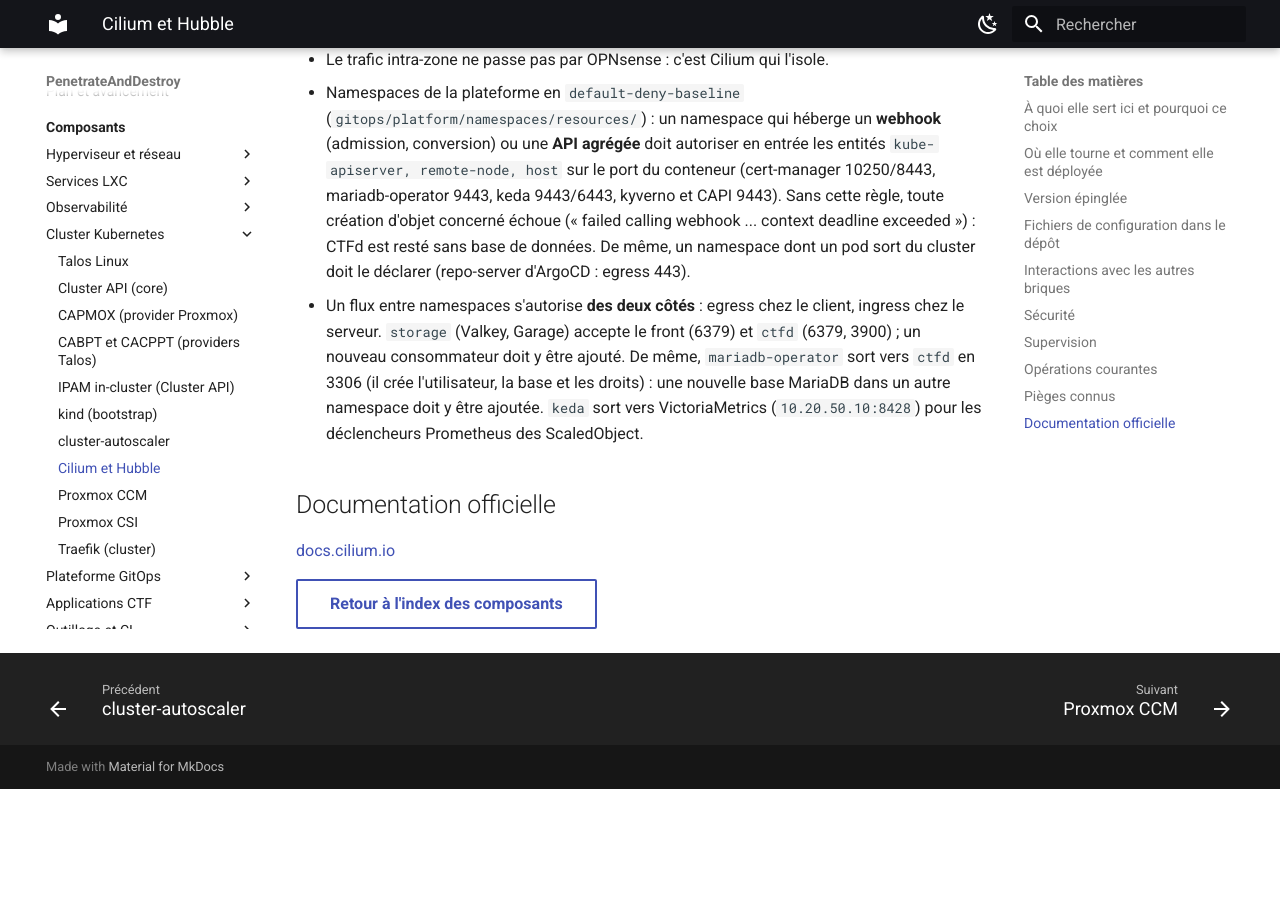
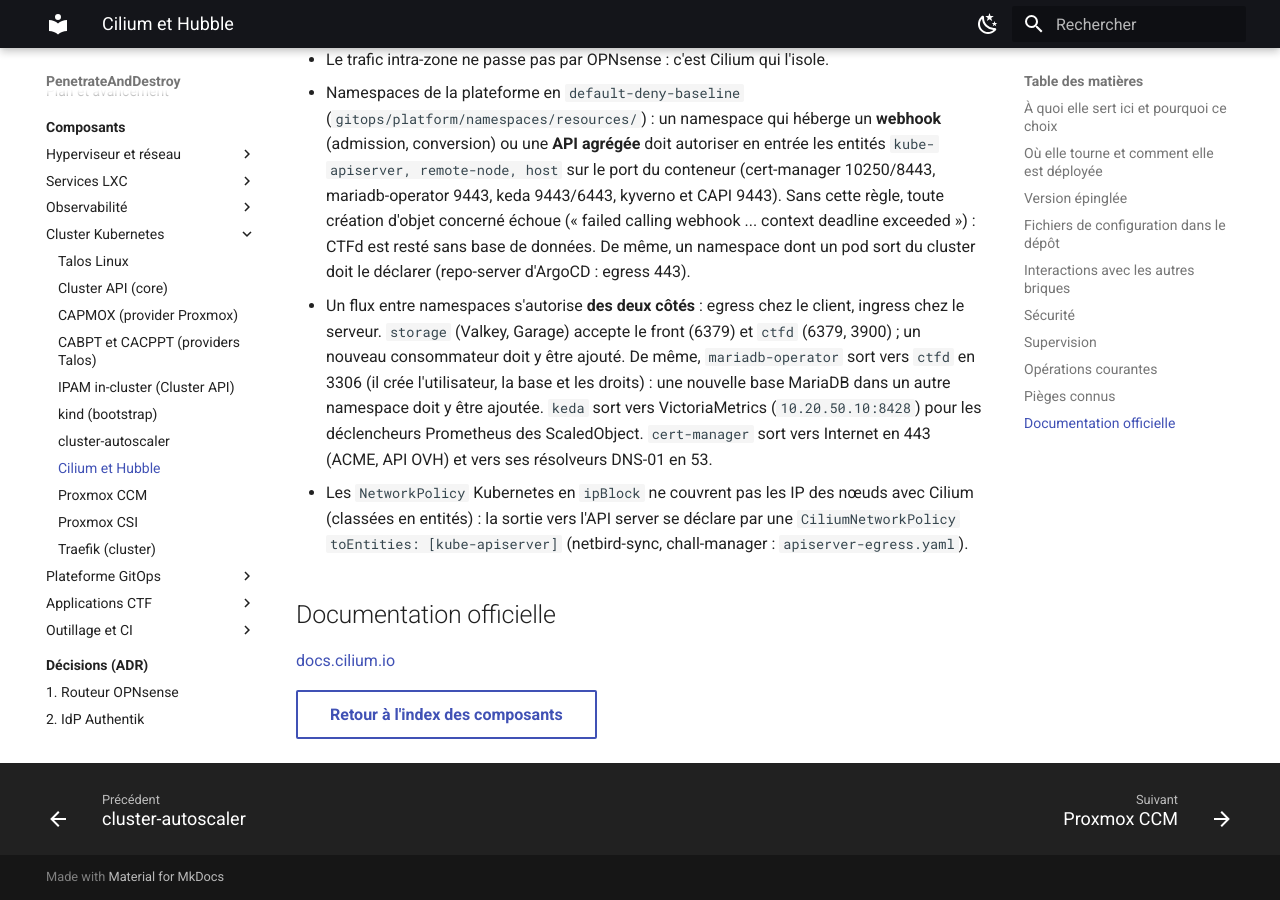
Before and after one commit to kim-tsr/penetrate-and-destroy, an MkDocs documentation site: the page built from docs/composants/cilium-hubble.md, in a window 1280 px wide and 900 px high, scrolled down 2049 px. Built offline with MkDocs 1.6.1 and Material for MkDocs 9.7.7, drawn with Linux system fonts in a browser that asks for light colours; before the commit the page ends 2838 px from its top, so only the background shows below that.

Commit message:
fix(netpol): cert-manager sort vers ACME/OVH et ses résolveurs DNS-01 ; netbird-sync et chall-manager joignent l'API server (CiliumNetworkPolicy)

```diff
--- a/docs/composants/cilium-hubble.md
+++ b/docs/composants/cilium-hubble.md
@@ -60,7 +60,10 @@
   cluster doit le déclarer (repo-server d'ArgoCD : egress 443).
 - Un flux entre namespaces s'autorise **des deux côtés** : egress chez le client, ingress chez le serveur. `storage` (Valkey,
   Garage) accepte le front (6379) et `ctfd` (6379, 3900) ; un nouveau consommateur doit y être ajouté. De même, `mariadb-operator` sort vers `ctfd` en 3306 (il crée l'utilisateur, la base et les
-  droits) : une nouvelle base MariaDB dans un autre namespace doit y être ajoutée. `keda` sort vers VictoriaMetrics (`10.20.50.10:8428`) pour les déclencheurs Prometheus des ScaledObject.
+  droits) : une nouvelle base MariaDB dans un autre namespace doit y être ajoutée. `keda` sort vers VictoriaMetrics (`10.20.50.10:8428`) pour les déclencheurs Prometheus des ScaledObject. `cert-manager` sort vers Internet en 443 (ACME, API OVH) et vers ses résolveurs DNS-01 en 53.
+- Les `NetworkPolicy` Kubernetes en `ipBlock` ne couvrent pas les IP des nœuds avec Cilium (classées en entités) : la
+  sortie vers l'API server se déclare par une `CiliumNetworkPolicy` `toEntities: [kube-apiserver]` (netbird-sync,
+  chall-manager : `apiserver-egress.yaml`).
 
 ## Documentation officielle
 
```
Also changed, not shown: gitops/platform/namespaces/resources/cert-manager.yaml (+15 -0 lines), 4 other files.
